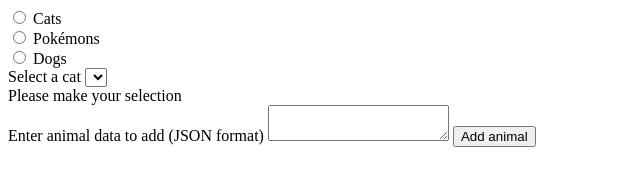
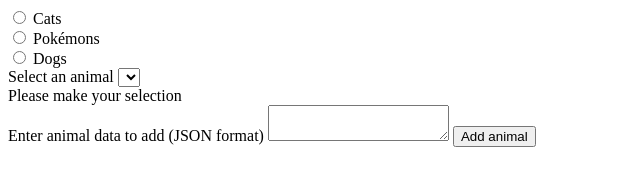
Before and after one commit to mhedengren/gruppuppgiften-fe, a website: page src/index.html in a window 1280 px wide. Shown: the full height of the page, 0-640 px from the left. Drawn offline with Linux system fonts and the light colour scheme; no server answers.

Commit message:
Change cat to animal in selector

```diff
--- a/src/index.html
+++ b/src/index.html
@@ -9,7 +9,7 @@
         <input type="radio" name="animal" value="pokemon"> Pokémons<br>
         <input type="radio" name="animal" value="dog"> Dogs
     </form>
-    <label for="animal-select">Select a cat</label>
+    <label for="animal-select">Select an animal</label>
     <select id="animal-select" data-loaded="false">
     </select>
     <div id="animal-description" data-loaded="false">Please make your selection</div>
```
